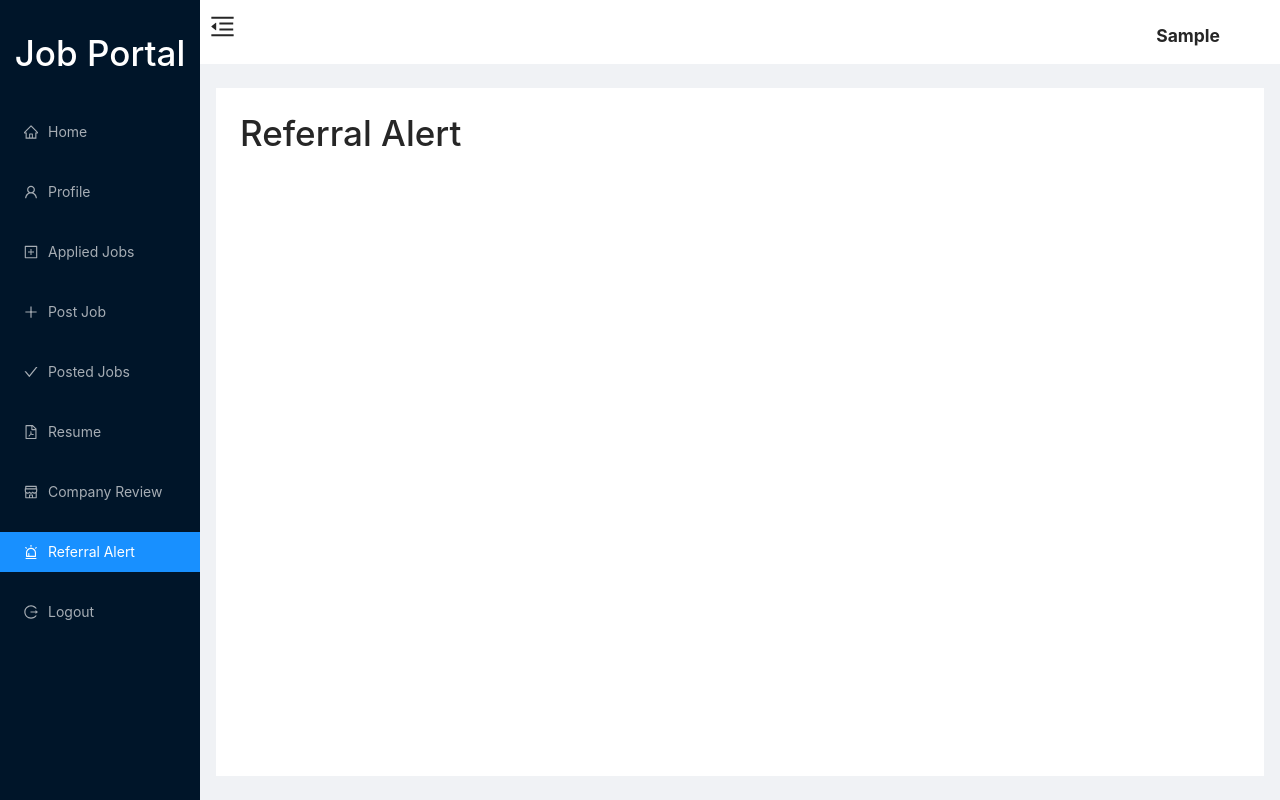
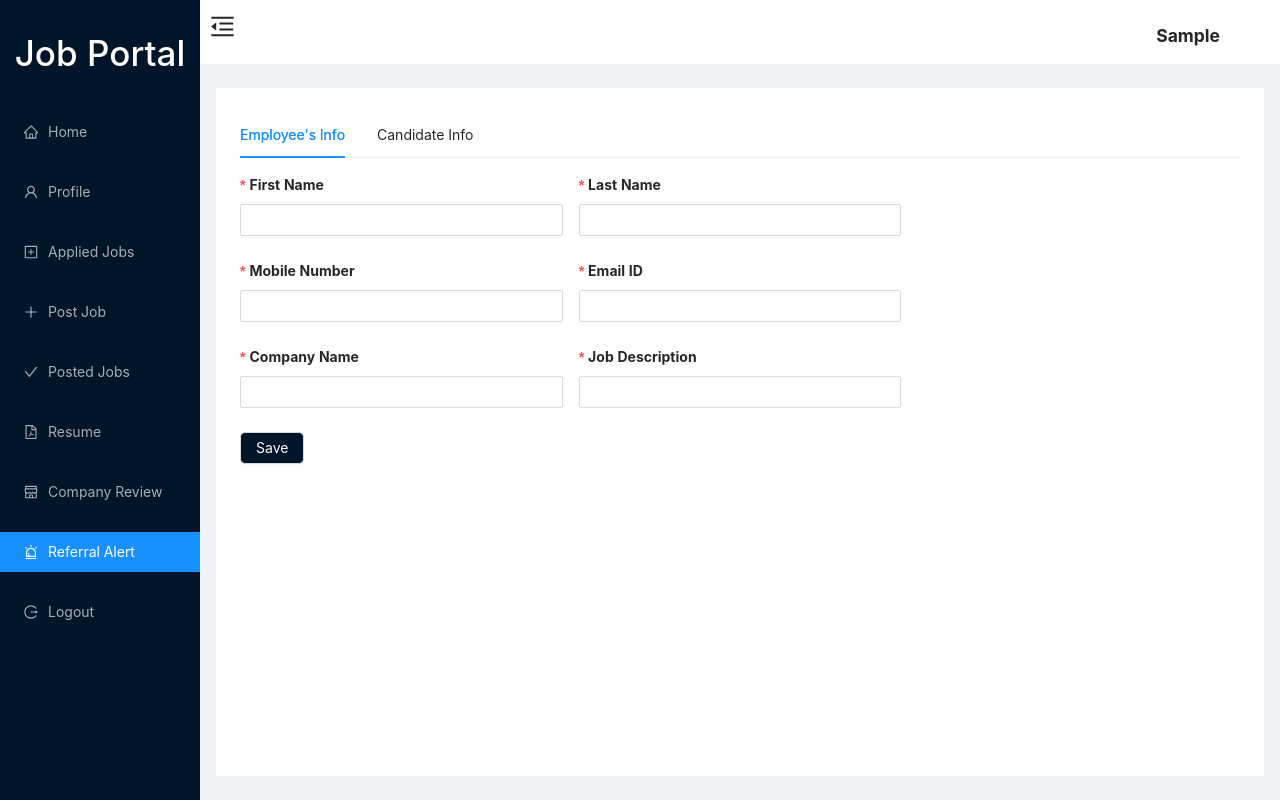
Before and after one commit to Sapna2001/Job-Portal, a React (Create React App) app in the folder client/: page /referral in a window 1280 px wide. Built offline with nearby package versions, Linux system fonts and the light colour scheme; no server answers; sample sign-in values are in the browser's storage; the HTML template or start-up script is replaced by a standard one.

Commit message:
Update Referral.js

```diff
--- a/client/src/Pages/Referral.js
+++ b/client/src/Pages/Referral.js
@@ -1,14 +1,177 @@
 import React from 'react'
-import DefaultLayout from '../Components/DefaultLayout'
+import DefaultLayout from '../Components/DefaultLayout';
+import { Row, Col, Form, Tabs, Input, Button } from "antd";
+import { useDispatch } from "react-redux";
+import { updateUser } from "../redux/actions/userActions";
+import {useState} from "react";
 
-function Home() {
+const { TextArea } = Input;
+
+function Referral() {
+  const [personalInfo, setPersonalInfo] = useState();
+  const dispatch = useDispatch();
+
+  function onPersonInfoSubmit(values) {
+    setPersonalInfo(values);
+  }
+
+  function onFinalFinish(values) {
+    const finalObj = { ...personalInfo, ...values };
+    dispatch(updateUser(finalObj))
+  }
+
+  const user = JSON.parse(localStorage.getItem("user"));
+
   return (
     <div>
-    <DefaultLayout>
-        <h1>Referral Alert</h1>
-    </DefaultLayout>
-    </div>
-  )
-}
+      <DefaultLayout>
+      <Tabs
+          defaultActiveKey="1"
+          items={[
+            {
+              label: `Employee's Info`,
+              key: "1",
+              children: (
+                <Form layout="vertical" onFinish={onFinalFinish}>
+              <Row gutter={16}>
+                <Col lg={8} sm={24}>
+                  <Form.Item
+                    name="employeefirst"
+                    rules={[{ required: true }]}
+                    label="First Name"
+                  >
+                    <Input />
+                  </Form.Item>
+                </Col>
 
-export default Home
+                <Col lg={8} sm={24}>
+                  <Form.Item
+                    name="employeelast"
+                    rules={[{ required: true }]}
+                    label="Last Name"
+                  >
+                    <Input />
+                  </Form.Item>
+                </Col>
+                </Row>
+
+
+                <Row gutter={16}>
+                <Col lg={8} sm={24}>
+                  <Form.Item
+                    name="mobile"
+                    rules={[{ required: true }]}
+                    label="Mobile Number"
+                  >
+                    <Input type="number" />
+                  </Form.Item>
+                </Col>
+
+                <Col lg={8} sm={24}>
+                  <Form.Item
+                    name="email"
+                    required
+                    rules={[{ required: true }]}
+                    label="Email ID"
+                  >
+                    <Input />
+                  </Form.Item>
+                </Col>
+              </Row>
+
+              <Row gutter={16}>
+                <Col lg={8} sm={24}>
+                  <Form.Item
+                    name="company"
+                    rules={[{ required: true }]}
+                    label="Company Name"
+                  >
+                    <Input />
+                  </Form.Item>
+                </Col>
+                <Col lg={8} sm={24}>
+                  <Form.Item
+                    name="description"
+                    rules={[{ required: true }]}
+                    label="Job Description"
+                  >
+                    <Input />
+                  </Form.Item>
+                </Col>
+              </Row>
+
+              <Button htmlType="submit">Save</Button>
+            </Form>
+              ),
+            },
+            {
+              label: `Candidate Info`,
+              key: "2",
+              children: (
+                <Form layout='vertical' onFinish={onFinalFinish}>
+                <Row gutter={16}>
+                  <Col lg={8} sm={24}>
+                    <Form.Item
+                      name="candidatefirst"
+                      label="First Name"
+                      rules={[{ required: true }]}
+                    >
+                      <Input />
+                    </Form.Item>
+                    </Col>
+                    <Col lg={8} sm={24}>
+                    <Form.Item
+                      name="candidatelast"
+                      label="Last Name"
+                      rules={[{ required: true }]}
+                    >
+                      <Input />
+                    </Form.Item>
+                    </Col>
+
+                    <Col lg={8} sm={24}>
+                    <Form.Item
+                      name="mobile"
+                      label="Mobile Number"
+                      rules={[{ required: true }]}
+                    >
+                      <Input />
+                    </Form.Item>
+                    </Col>
+                    </Row>
+
+
+                    <Row gutter={16}>
+                <Col lg={8} sm={24}>
+                  <Form.Item
+                    name="email"
+                    rules={[{ required: true }]}
+                    label="Email ID"
+                  >
+                    <Input />
+                  </Form.Item>
+                </Col>
+
+                <Col lg={8} sm={24}>
+                  <Form.Item
+                    name="job"
+                    rules={[{ required: true }]}
+                    label="Job Position"
+                  >
+                    <Input />
+                  </Form.Item>
+                </Col>
+                </Row>
+                <Button htmlType="submit">Submit</Button>
+              </Form>
+              ),
+            },
+          ]}
+          />
+        </DefaultLayout>
+      </div>
+    );
+  }
+
+
+export default Referral;
```
